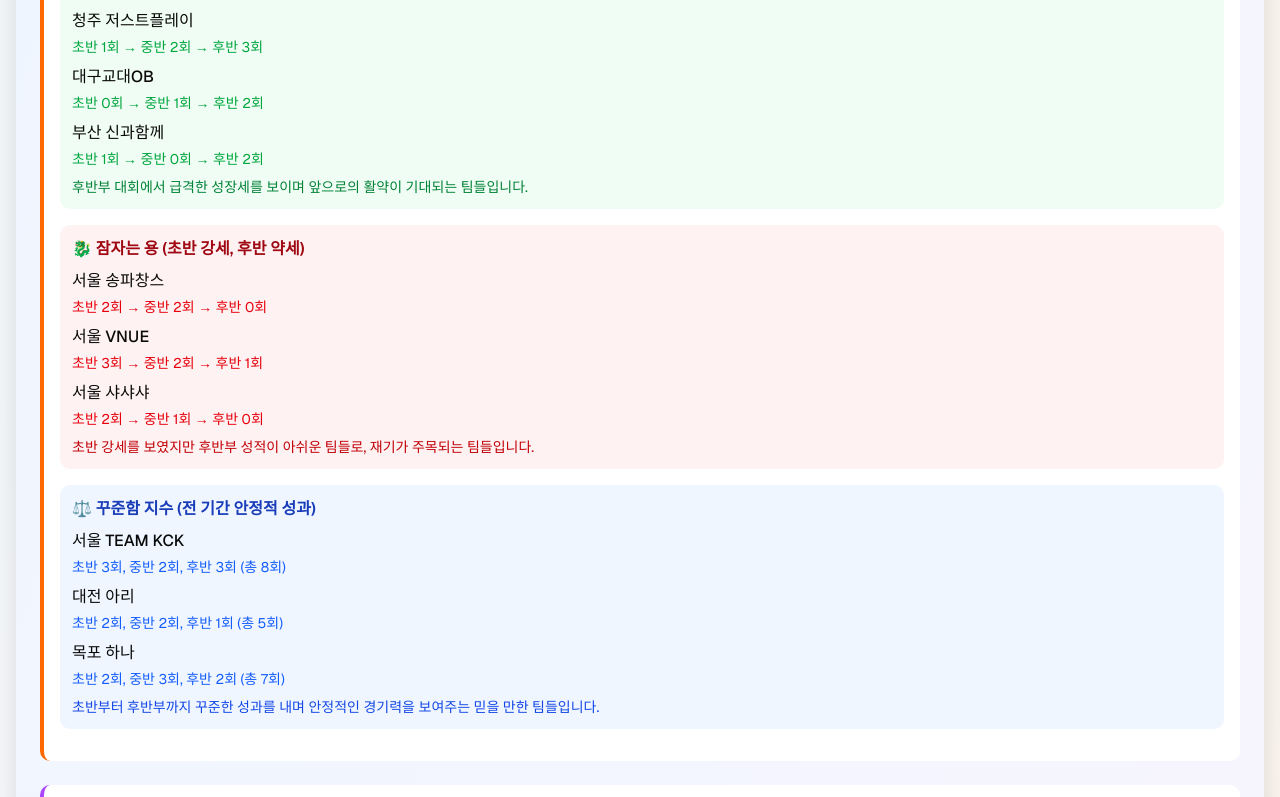
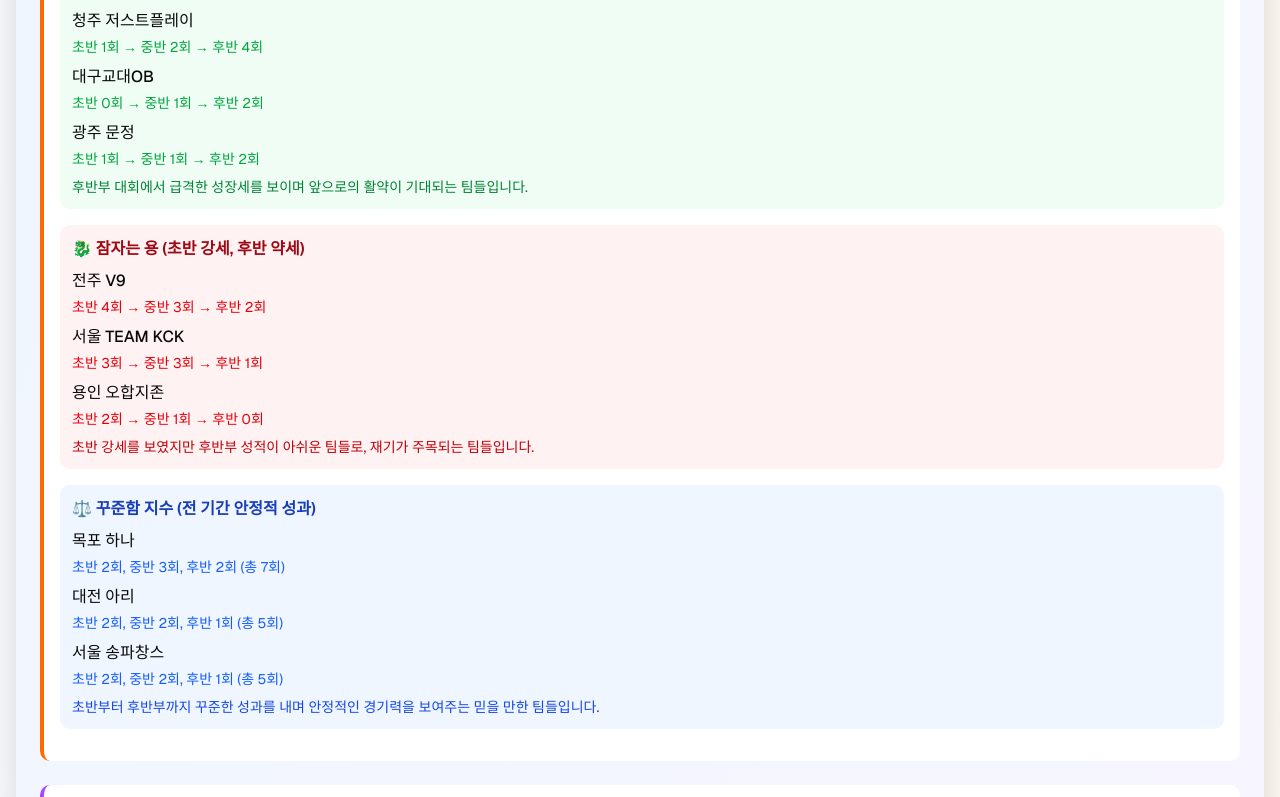
Before and after one commit to c36949/seo, a Next.js app: page / in a window 1280 px wide. Shown: the part 7526-8323 px from the top of the page. Built offline with nearby package versions, Linux system fonts and the light colour scheme.

Commit message:
fix: correct trend analysis period division and remove duplicates
Fix tournament period boundaries and deduplicate entries for accurate analysis.

Co-authored-by: null <197352307+c36949@users.noreply.github.com>

```diff
--- a/app/page.tsx
+++ b/app/page.tsx
@@ -239,10 +239,10 @@ function DivisionRankingTable({
     const totalThirdPlaces = divisionTeams.reduce((sum, team) => sum + team.thirdPlaces, 0)
 
     const analyzeTournamentTrends = () => {
-      const totalTournaments = 34 // Current total tournaments
-      const earlyEnd = Math.ceil(totalTournaments / 3) // 1-11
-      const midEnd = Math.ceil((totalTournaments * 2) / 3) // 12-22
-      // Late period: 23-34
+      const totalTournaments = 37 // Current total tournaments
+      const earlyEnd = Math.ceil(totalTournaments / 3) // 1-12 (12 tournaments)
+      const midEnd = Math.ceil((totalTournaments * 2) / 3) // 13-25 (13 tournaments)
+      // Late period: 26-37 (12 tournaments)
 
       const findTournamentIndex = (tournamentName: string) => {
         // First try exact match
@@ -260,7 +260,11 @@ function DivisionRankingTable({
       }
 
       const teamsWithPeriods = divisionTeams.map((team) => {
-        const earlyTournaments = team.tournaments.filter((t) => {
+        const uniqueTournaments = team.tournaments.filter(
+          (tournament, index, self) => index === self.findIndex((t) => t.tournament === tournament.tournament),
+        )
+
+        const earlyTournaments = uniqueTournaments.filter((t) => {
           const tournamentIndex = findTournamentIndex(t.tournament)
           const tournamentNumber = tournamentIndex + 1
           const isEarly = tournamentIndex !== -1 && tournamentNumber >= 1 && tournamentNumber <= earlyEnd
@@ -272,7 +276,7 @@ function DivisionRankingTable({
           return isEarly
         })
 
-        const midTournaments = team.tournaments.filter((t) => {
+        const midTournaments = uniqueTournaments.filter((t) => {
           const tournamentIndex = findTournamentIndex(t.tournament)
           const tournamentNumber = tournamentIndex + 1
           const isMid = tournamentIndex !== -1 && tournamentNumber > earlyEnd && tournamentNumber <= midEnd
@@ -284,7 +288,7 @@ function DivisionRankingTable({
           return isMid
         })
 
-        const lateTournaments = team.tournaments.filter((t) => {
+        const lateTournaments = uniqueTournaments.filter((t) => {
           const tournamentIndex = findTournamentIndex(t.tournament)
           const tournamentNumber = tournamentIndex + 1
           const isLate = tournamentIndex !== -1 && tournamentNumber > midEnd && tournamentNumber <= totalTournaments
@@ -298,37 +302,46 @@ function DivisionRankingTable({
 
         if (team.teamName === "전주 V9" || team.teamName === "목포하나") {
           console.log(
-            `[v0] ${team.teamName} totals: early=${earlyTournaments.length}, mid=${midTournaments.length}, late=${lateTournaments.length}, total=${team.tournaments.length}`,
+            `[v0] ${team.teamName} totals: early=${earlyTournaments.length}, mid=${midTournaments.length}, late=${lateTournaments.length}, total=${uniqueTournaments.length}`,
           )
         }
 
         return {
           ...team,
+          tournaments: uniqueTournaments, // Use deduplicated tournaments
           earlyPerformance: earlyTournaments.length,
           midPerformance: midTournaments.length,
           latePerformance: lateTournaments.length,
         }
       })
 
-      // 신흥 강자 (Rising Stars) - teams with increasing performance over time
+      // 신흥 강자 (Rising Stars) - teams with significant improvement in late period
       const risingStars = teamsWithPeriods
-        .filter((team) => team.latePerformance > team.earlyPerformance && team.latePerformance >= 2)
+        .filter((team) => {
+          const improvement = team.latePerformance - team.earlyPerformance
+          return improvement >= 1 && team.latePerformance >= 2 && team.tournaments.length >= 3
+        })
         .sort((a, b) => b.latePerformance - b.earlyPerformance - (a.latePerformance - a.earlyPerformance))
         .slice(0, 3)
 
-      // 잠자는 용 (Sleeping Dragons) - teams with early success but recent decline
+      // 잠자는 용 (Sleeping Dragons) - teams with early dominance but recent decline
       const sleepingDragons = teamsWithPeriods
-        .filter((team) => team.earlyPerformance > team.latePerformance && team.earlyPerformance >= 2)
+        .filter((team) => {
+          const decline = team.earlyPerformance - team.latePerformance
+          return decline >= 1 && team.earlyPerformance >= 2 && team.tournaments.length >= 3
+        })
         .sort((a, b) => b.earlyPerformance - b.latePerformance - (a.earlyPerformance - a.latePerformance))
         .slice(0, 3)
 
-      // 꾸준함 지수 (Consistency Index) - teams with steady performance across all periods
+      // 꾸준함 지수 (Consistency Index) - teams with balanced performance across all periods
       const consistentPerformers = teamsWithPeriods
         .filter((team) => {
           const performances = [team.earlyPerformance, team.midPerformance, team.latePerformance]
           const maxDiff = Math.max(...performances) - Math.min(...performances)
-          return maxDiff <= 1 && team.tournaments.length >= 3
+          const totalPerformance = team.tournaments.length
+          return maxDiff <= 1 && totalPerformance >= 4 && Math.min(...performances) >= 1
         })
+        .sort((a, b) => b.tournaments.length - a.tournaments.length)
         .slice(0, 3)
 
       return { risingStars, sleepingDragons, consistentPerformers, earlyEnd, midEnd, totalTournaments }
```
